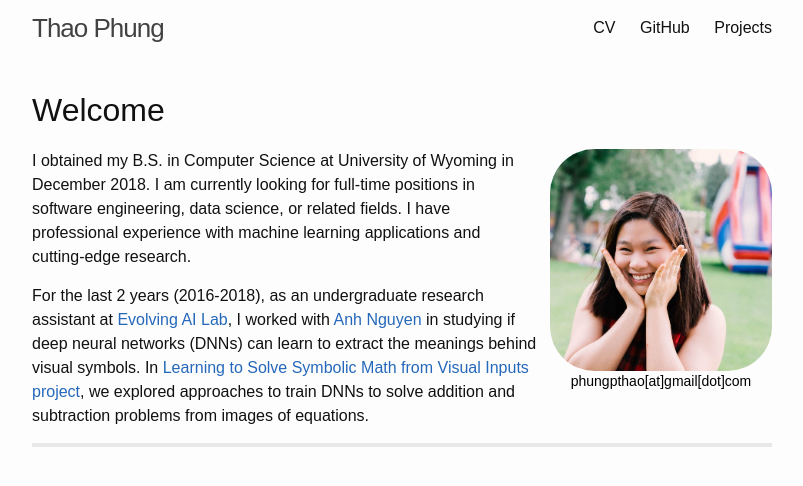
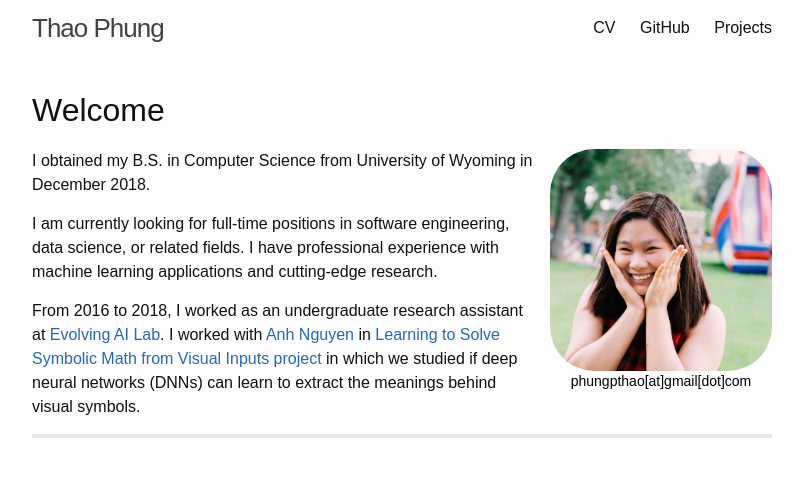
Before and after one commit to thaophung/thaophung.github.io, a Jekyll site: the page built from myhome.md, in a window 1280 px wide. Shown: the top 486 px of the page, without its empty margins (238-1041 px from the left). Built offline with Jekyll 4.4.1, drawn with Linux system fonts in a browser that asks for light colours; the list of posts is cut into pages by our own code; comment, search, counter and statistics services are not loaded.

Commit message:
home update

```diff
--- a/myhome.md
+++ b/myhome.md
@@ -10,9 +10,12 @@ permalink: /
 <figcaption style="text-align:center;"><a href="mailto:phungpthao@gmail.com" style="color:black;">phungpthao[at]gmail[dot]com</a></figcaption>
 </figure>
 
-I obtained my B.S. in Computer Science at University of Wyoming in December 2018. I am currently looking for full-time positions in software engineering, data science, or related fields. I have professional experience with machine learning applications and cutting-edge research.
+I obtained my B.S. in Computer Science from University of Wyoming in December 2018.
 
-For the last 2 years (2016-2018), as an undergraduate research assistant at [Evolving AI Lab][lab], I worked with [Anh Nguyen][anh] in studying if deep neural networks (DNNs) can learn to extract the meanings behind visual symbols. In [Learning to Solve Symbolic Math from Visual Inputs project][project], we explored approaches to train DNNs to solve addition and subtraction problems from images of equations.
+I am currently looking for full-time positions in software engineering, data science, or related fields. I have professional experience with machine learning applications and cutting-edge research.
+
+From 2016 to 2018, I worked as an undergraduate research assistant at [Evolving AI Lab][lab]. I worked with [Anh Nguyen][anh] in [Learning to Solve Symbolic Math from Visual Inputs project][project] in which we studied if deep neural networks (DNNs) can learn to extract the meanings behind visual symbols.
+
 
 <!--Contact: phungpthao[at]gmail[dot]com-->
 
```
Also changed, not shown: 1 other file.
